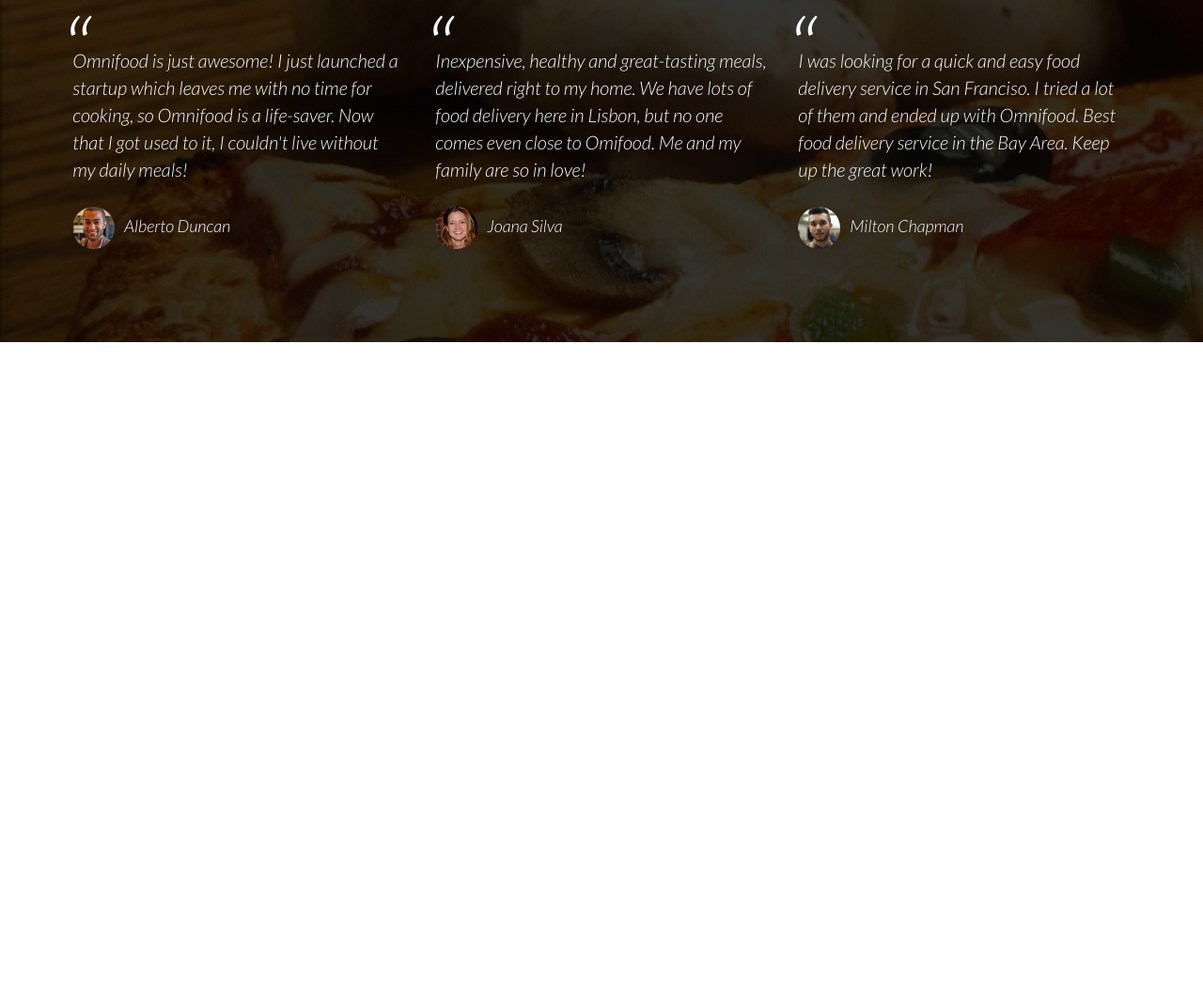
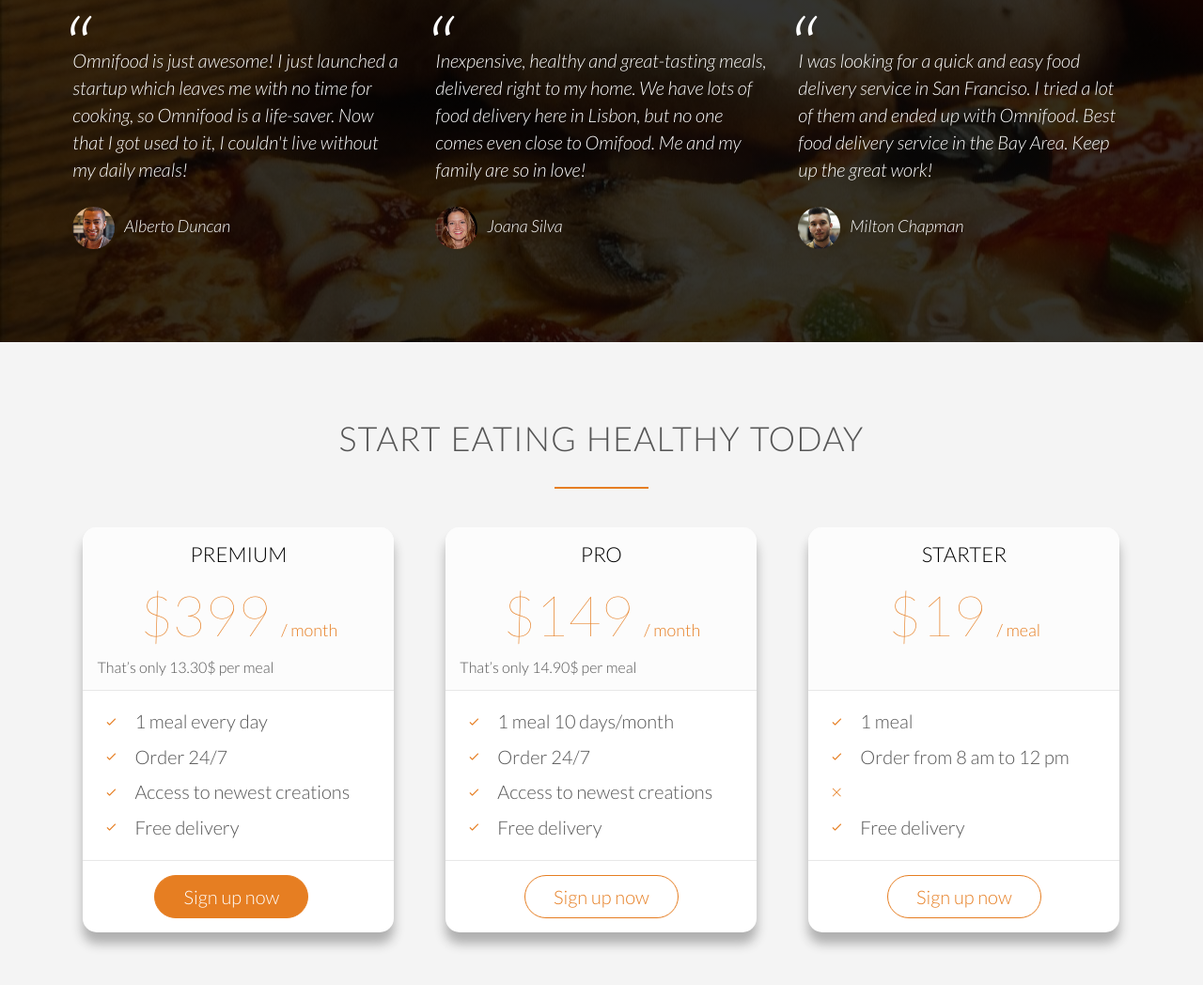
Before and after one commit to MishaKysliuk/food-responsive-website, a plain HTML site: page index.html in a window 1280 px wide. Shown: the part 3579-4627 px from the top of the page at 94% size. Before the commit the page ends 3943 px from the top, so only its background shows below. Drawn offline with Linux system fonts and the light colour scheme; files whose address does not match are found by name.

Commit message:
Sign up section added

```diff
--- a/index.html
+++ b/index.html
@@ -255,6 +255,74 @@
         </div>
     </section>
 
+    <section class="section-plans">
+        <div class="row">
+            <h2>Start eating healthy today</h2>
+        </div>
+        <div class="row">
+            <div class="col span-1-of-3">
+                <div class="plan-box">
+                    <div>
+                        <h3>Premium</h3>
+                        <p class="plan-price">$399 <span>/ month</span></p>
+                        <p class="plan-price-meal">That’s only 13.30$ per meal</p>
+                    </div>
+                    <div>
+                        <ul>
+                            <li><i class="ion-ios-checkmark-empty icon-small"></i>1 meal every day</li>
+                            <li><i class="ion-ios-checkmark-empty icon-small"></i>Order 24/7</li>
+                            <li><i class="ion-ios-checkmark-empty icon-small"></i>Access to newest creations</li>
+                            <li><i class="ion-ios-checkmark-empty icon-small"></i>Free delivery</li>
+                        </ul>
+                    </div>
+                    <div>
+                        <a href="#" class="btn btn-full">Sign up now</a>
+                    </div>
+                </div>
+            </div>
+            <div class="col span-1-of-3">
+                <div class="plan-box">
+                    <div>
+                        <h3>Pro</h3>
+                        <p class="plan-price">$149 <span>/ month</span></p>
+                        <p class="plan-price-meal">That’s only 14.90$ per meal</p>
+                    </div>
+                    <div>
+                        <ul>
+                            <li><i class="ion-ios-checkmark-empty icon-small"></i>1 meal 10 days/month</li>
+                            <li><i class="ion-ios-checkmark-empty icon-small"></i>Order 24/7</li>
+                            <li><i class="ion-ios-checkmark-empty icon-small"></i>Access to newest creations</li>
+                            <li><i class="ion-ios-checkmark-empty icon-small"></i>Free delivery</li>
+                        </ul>
+                    </div>
+                    <div>
+                        <a href="#" class="btn btn-ghost">Sign up now</a>
+                    </div>
+                </div>
+            </div>
+            <div class="col span-1-of-3">
+                <div class="plan-box">
+                    <div>
+                        <h3>Starter</h3>
+                        <p class="plan-price">$19 <span>/ meal</span></p>
+                        <p class="plan-price-meal">&nbsp;</p>
+                    </div>
+                    <div>
+                        <ul>
+                            <li><i class="ion-ios-checkmark-empty icon-small"></i>1 meal</li>
+                            <li><i class="ion-ios-checkmark-empty icon-small"></i>Order from 8 am to 12 pm</li>
+                            <li><i class="ion-ios-close-empty icon-small"></i></li>
+                            <li><i class="ion-ios-checkmark-empty icon-small"></i>Free delivery</li>
+                        </ul>
+                    </div>
+                    <div>
+                        <a href="#" class="btn btn-ghost">Sign up now</a>
+                    </div>
+                </div>
+            </div>
+        </div>
+    </section>
+
 </body>
 
 </html>
--- a/resources/css/style.css
+++ b/resources/css/style.css
@@ -390,3 +390,63 @@
     margin-right: 10px;
     vertical-align: middle;
 }
+
+
+/* ----------------------------------------------- */
+/* SIGN UP */
+/* ----------------------------------------------- */
+
+
+.section-plans {
+    background-color: #f4f4f4;
+}
+
+.plan-box {
+    background-color: #fff;
+    border-radius: 15px;
+    width: 90%;
+    margin-left: 5%;
+    box-shadow: 0 12px 12px #afafaf;
+}
+
+.plan-box div {
+    padding: 15px;
+    border-bottom: 1px solid #e8e8e8;
+}
+
+.plan-box div:first-child {
+    background-color: #fcfcfc;
+    border-top-left-radius: 15px;
+    border-top-right-radius: 15px;
+}
+
+.plan-box div:last-child {
+    text-align: center;
+    border: 0;
+}
+
+.plan-price {
+    font-size: 300%;
+    margin-bottom: 10px;
+    font-weight: 100;
+    color: #e67e22;
+    text-align: center;
+}
+
+.plan-price span {
+    font-size: 30%;
+    font-weight: 300;
+
+}
+
+.plan-box ul {
+    list-style: none;
+}
+
+.plan-box ul li {
+    padding: 5px 0;
+}
+
+.plan-price-meal {
+    font-size: 80%;
+}
```
